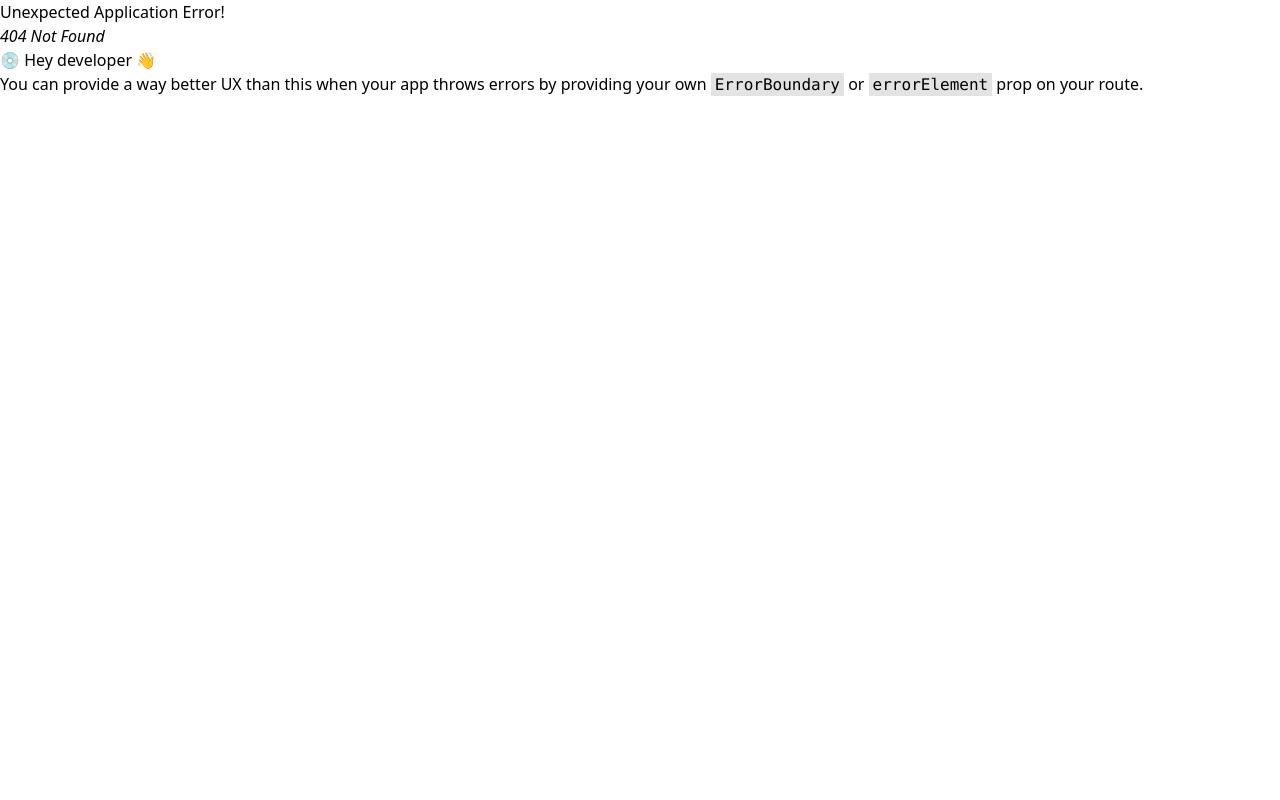
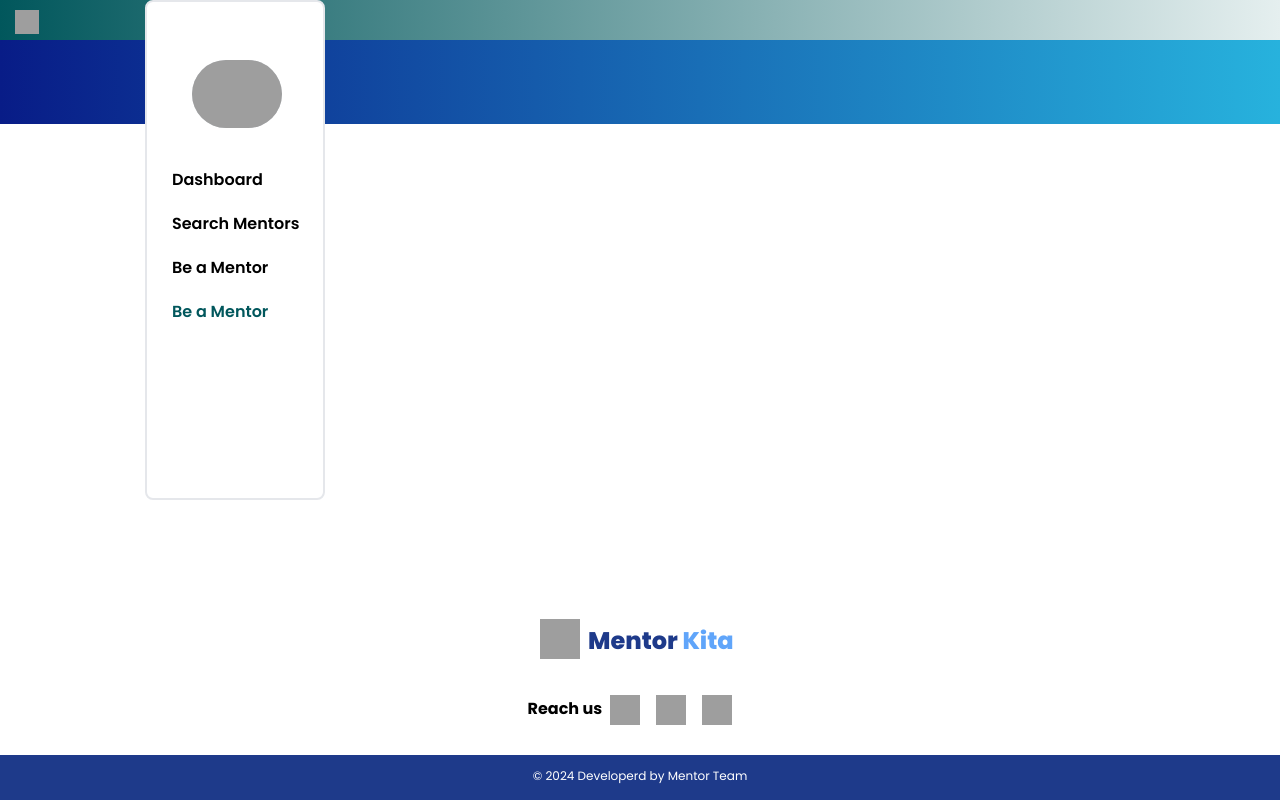
Before and after one commit to MentorKita/mentorkita-project, a React (Vite) app in the folder client/: page /courseMentor in a window 1280 px wide. Before the commit this address had no page. Built offline with nearby package versions, Linux system fonts and the light colour scheme; grey boxes are pictures that could not be loaded.

Commit message:
membuat halaman courseMentor

```diff
--- /dev/null
+++ b/client/src/pages/CourseMentor.jsx
@@ -0,0 +1,18 @@
+import Navbar from "../components/Fragments/Navbar";
+import Footer from "../components/Fragments/Footer";
+
+const CourseMentor = () => {
+  return (
+    <div className="flex flex-col font-poppins min-h-screen">
+      <Navbar />
+      <main className="flex-grow bg-white">
+        <div className="w-full h-[84px] flex pl-5 pt-6 pb-1 bg-gradient-to-r from-[#081C87] to-[#27B2DD]"></div>
+      </main>
+      <footer>
+        <Footer />
+      </footer>
+    </div>
+  );
+};
+
+export default CourseMentor;
```
Also changed, not shown: client/src/main.jsx (+5 -9 lines).
